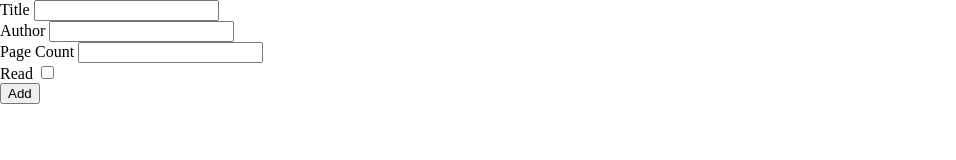
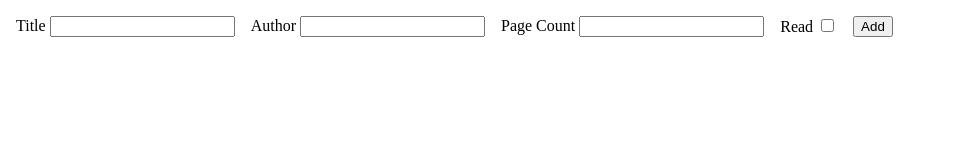
Before and after one commit to thonsm06/library2, a plain HTML site: page index.html in a window 1280 px wide. Shown: the whole page, without its empty margins (0-956 px from the left). Drawn offline with Linux system fonts and the light colour scheme.

Commit message:
Adjust style.css on the form

```diff
--- a/style.css
+++ b/style.css
@@ -1,10 +1,12 @@
 body {
     margin: 0;
 }
-[class*=book-card] {
-    background-color: lightgray;
-    border: 1px solid black;
-    /* width: max-content; */
+
+#add-book-form {
+    padding: 1rem;
+    display: flex;
+    flex-wrap: wrap;
+    gap: 1rem;
 }
 
 .content-container {
@@ -12,6 +14,13 @@ body {
     display: grid;
     grid-template-columns: repeat(auto-fill, minmax(200px, 1fr));
     gap: 1rem;
+
+}
+
+[class*=book-card] {
+    background-color: lightgray;
+    border: 1px solid black;
+    /* min-width: max-content; */
 }
 
 .read[value="false"] {
```
